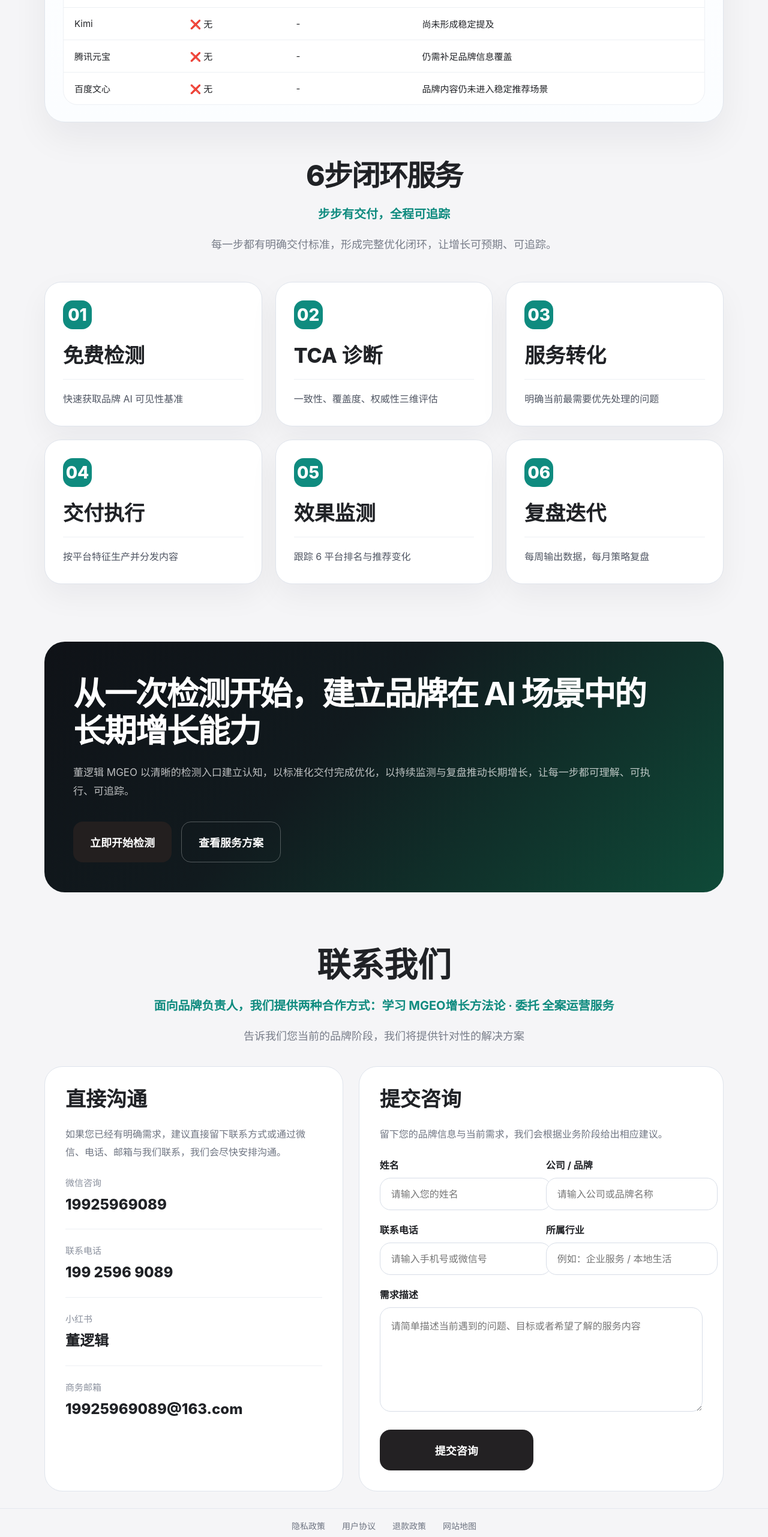
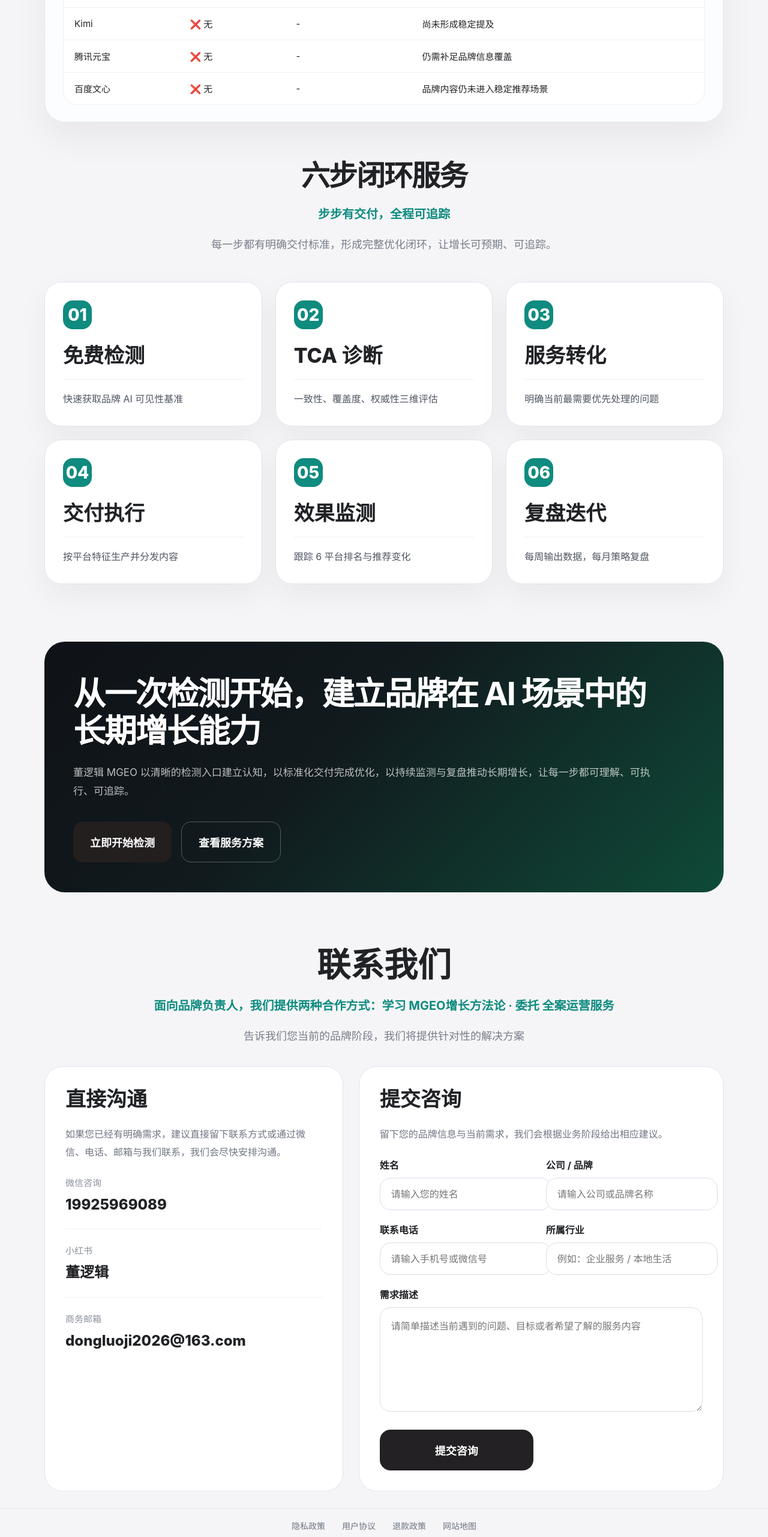
Before and after one commit to DONGLUOJI/mgeo-mvp, a Next.js app: page / in a window 1280 px wide. Shown: the part 2040-4603 px from the top of the page at 60% size. Built offline with nearby package versions, Linux system fonts and the light colour scheme; no server answers.

Commit message:
fix: update homepage contact details

```diff
--- a/src/app/page.tsx
+++ b/src/app/page.tsx
@@ -193,7 +193,7 @@ export default function MarketingHomePage() {
 
         <section style={styles.workflowSection}>
           <div style={styles.sectionHead}>
-            <h2 style={styles.sectionTitle}>6步闭环服务</h2>
+            <h2 style={styles.sectionTitle}>六步闭环服务</h2>
             <div style={styles.sectionAccent}>步步有交付，全程可追踪</div>
             <p style={styles.sectionText}>
               每一步都有明确交付标准，形成完整优化闭环，让增长可预期、可追踪。
@@ -250,16 +250,12 @@ export default function MarketingHomePage() {
                 <div style={styles.contactValue}>19925969089</div>
               </div>
               <div style={styles.contactLineBlock}>
-                <div style={styles.contactLabel}>联系电话</div>
-                <div style={styles.contactValue}>199 2596 9089</div>
-              </div>
-              <div style={styles.contactLineBlock}>
                 <div style={styles.contactLabel}>小红书</div>
                 <div style={styles.contactValue}>董逻辑</div>
               </div>
               <div style={styles.contactLineBlockLast}>
                 <div style={styles.contactLabel}>商务邮箱</div>
-                <div style={styles.contactValue}>19925969089@163.com</div>
+                <div style={styles.contactValue}>dongluoji2026@163.com</div>
               </div>
             </article>
 
```
